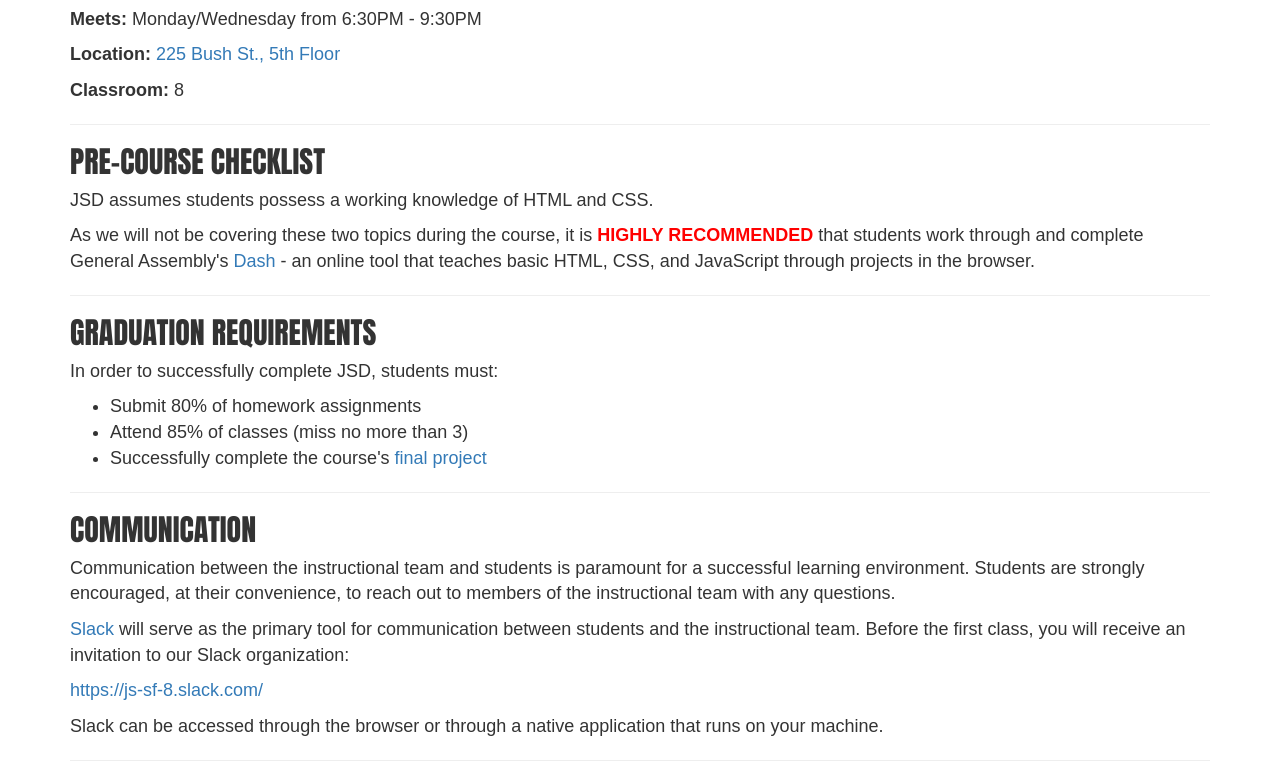
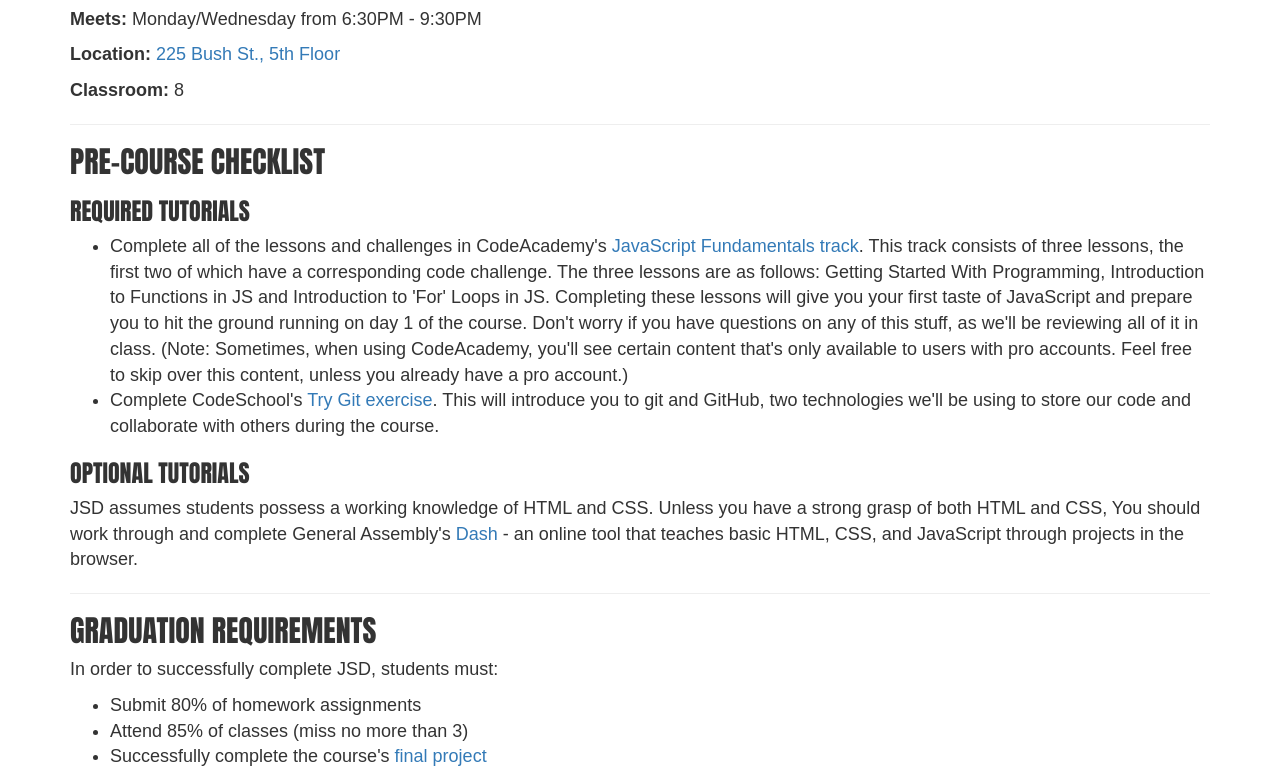
Before and after one commit to svodnik/svodnik.github.io, a website: page jsd8/index.html in a window 1280 px wide. Shown: the part 1307-2085 px from the top of the page. Drawn offline with nearby package versions, Linux system fonts and the light colour scheme; a web font is replaced by a local one.

Commit message:
updated pre-course checklist

```diff
--- a/jsd8/index.html
+++ b/jsd8/index.html
@@ -64,7 +64,7 @@
         </div> -->
         <div class="row">
             <div class="col-md-12">
-                <p>Hello, and welcome to the home for General Assembly's <a href="https://generalassemb.ly/education/javascript-development">JavaScript Development 8</a> (JSD8) Course.</p>
+                <p>Hello, and welcome to the home for General Assembly's <a href="https://generalassemb.ly/education/javascript-development">JavaScript Development</a> 8 (JSD8) Course.</p>
                 <hr>
 
                 <!-- INSTRUCTIONAL TEAM -->
@@ -111,8 +111,14 @@
 
                 <!-- PRE-COURSE CHECKLIST -->
                 <h2>Pre-Course Checklist</h2>
-                <p>JSD assumes students possess a working knowledge of HTML and CSS.</p>
-                <p>As we will not be covering these two topics during the course, it is <b style="color: red;">HIGHLY RECOMMENDED</b> that students work through and complete General Assembly's <a href="https://dash.generalassemb.ly/">Dash</a> - an online tool that teaches basic HTML, CSS, and JavaScript through projects in the browser.</p>
+                <h3>Required tutorials</h3>
+                <ul>
+                    <li>Complete all of the lessons and challenges in CodeAcademy's <a href="https://www.codecademy.com/en/tracks/javascript-upgraded">JavaScript Fundamentals track</a>. This track consists of three lessons, the first two of which have a corresponding code challenge. The three lessons are as follows: Getting Started With Programming, Introduction to Functions in JS and Introduction to 'For' Loops in JS.
+                    Completing these lessons will give you your first taste of JavaScript and prepare you to hit the ground running on day 1 of the course. Don't worry if you have questions on any of this stuff, as we'll be reviewing all of it in class. (Note: Sometimes, when using CodeAcademy, you'll see certain content that's only available to users with pro accounts. Feel free to skip over this content, unless you already have a pro account.)</li>
+                    <li>Complete CodeSchool's <a href="https://try.github.io">Try Git exercise</a>. This will introduce you to git and GitHub, two technologies we'll be using to store our code and collaborate with others during the course.</li>
+                </ul>
+                <h3>Optional tutorials</h3>
+                <p>JSD assumes students possess a working knowledge of HTML and CSS. Unless you have a strong grasp of both HTML and CSS, You should work through and complete General Assembly's <a href="https://dash.generalassemb.ly/">Dash</a> - an online tool that teaches basic HTML, CSS, and JavaScript through projects in the browser.</p>
                 <!--
                 <p>Additionally, students must complete the following before the start of class:</p>
                 <ol>
```
